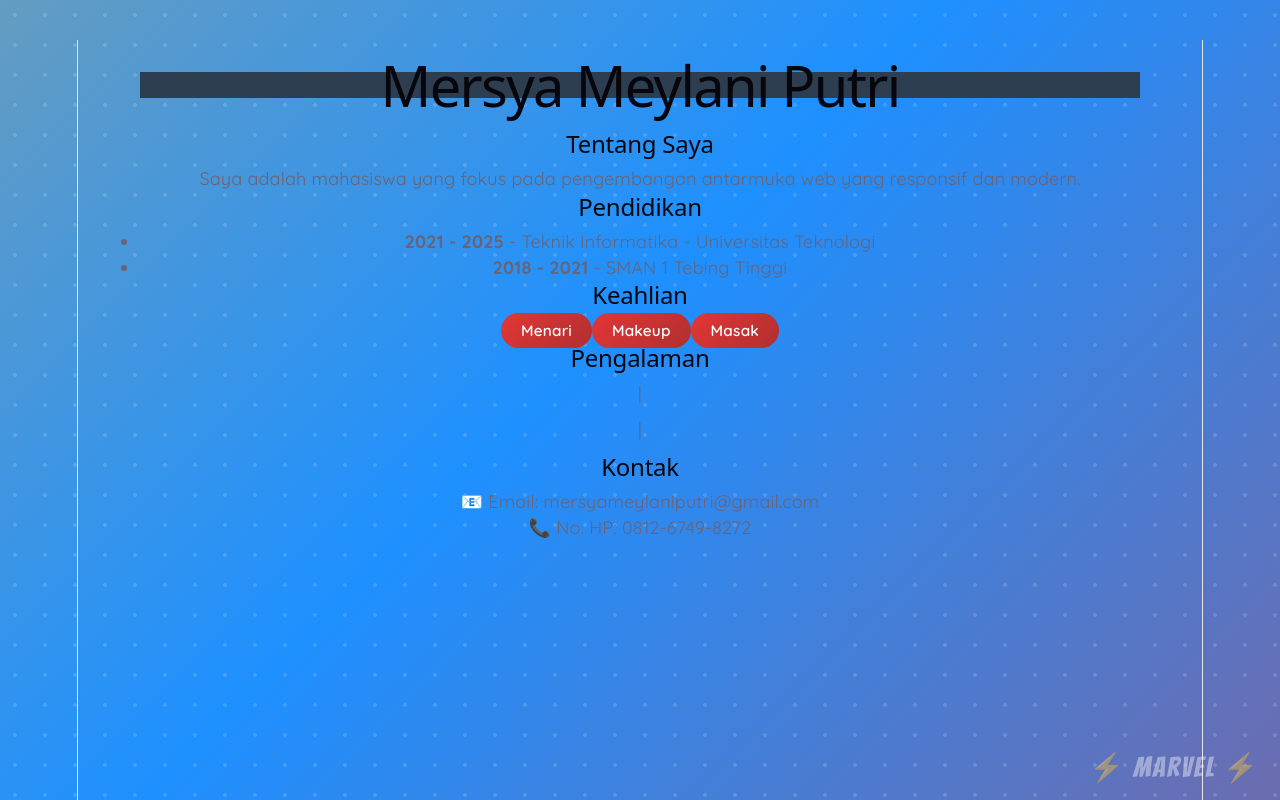
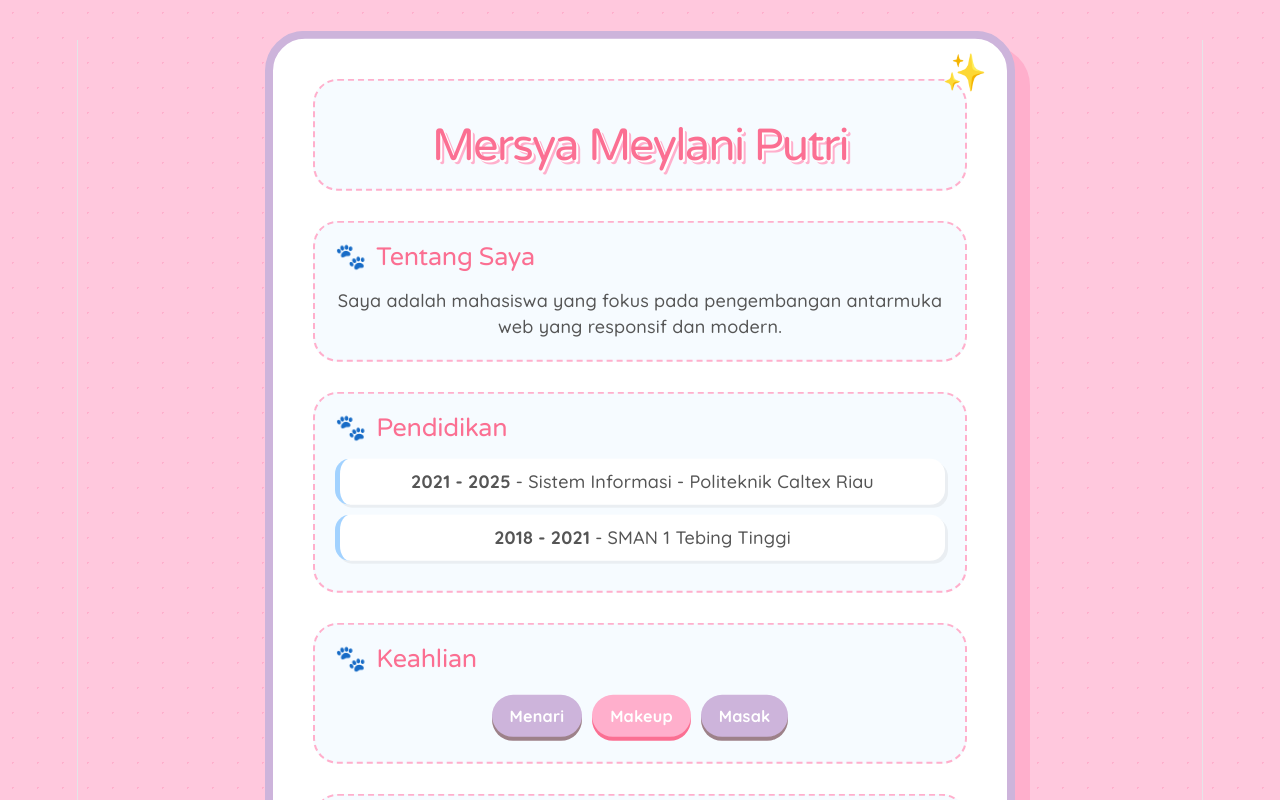
Before and after one commit to mersya24si/mersya-queen, a React (Vite) app: page / in a window 1280 px wide. Shown: the top 800 px of the page. Built offline with nearby package versions, Linux system fonts and the light colour scheme.

Commit message:
Tugas Pertemuan 2 Part 2

```diff
--- a/src/BiodataDiri/BiodataDiri.jsx
+++ b/src/BiodataDiri/BiodataDiri.jsx
@@ -13,13 +13,13 @@ const BiodataDiri = () => {
     umur: "20 tahun",
     bio: "Saya adalah mahasiswa yang fokus pada pengembangan antarmuka web yang responsif dan modern.",
     sekolah: [
-      { tahun: "2021 - 2025", namaSekolah: "Teknik Informatika - Universitas Teknologi" },
+      { tahun: "2021 - 2025", namaSekolah: "Sistem Informasi - Politeknik Caltex Riau" },
       { tahun: "2018 - 2021", namaSekolah: "SMAN 1 Tebing Tinggi" }
     ],
     keahlian: ["Menari", "Makeup", "Masak"],
     pengalaman: [
       { pengalaman: "Lomba tari mewakili kota di provinsi" },
-      { popengalaman: "Mengikuti lomba tari fls2n dan mendapatkan juara" }
+      { pengalaman: "Mengikuti lomba tari fls2n dan mendapatkan juara" }
     ],
     kontak: {
       email: "mersyameylaniputri@gmail.com",
--- a/src/BiodataDiri/Experience.jsx
+++ b/src/BiodataDiri/Experience.jsx
@@ -3,7 +3,7 @@ export const Experience = ({ listExp }) => (
     <h2 className="title-section">Pengalaman</h2>
     {listExp.map((exp, index) => (
       <div key={index} style={{ marginBottom: '10px' }}>
-        <strong>{exp.posisi}</strong> | {exp.perusahaan}
+        <strong>{exp.pengalaman}</strong> | {exp.pengalaman}
       </div>
     ))}
   </div>
--- a/src/BiodataDiri/Header.jsx
+++ b/src/BiodataDiri/Header.jsx
@@ -1,6 +1,8 @@
+// Di file child component
 export const Header = ({ nama, role }) => (
-  <div className="card-biodata" style={{ textAlign: 'center', background: '#2c3e50', color: 'white' }}>
+  <div className="card-biodata" style={{ textAlign: 'center' }}>
+    {/* Hapus background & color inline agar mengikuti custom.css */}
     <h1>{nama}</h1>
-    <p style={{ opacity: 0.9 }}>{role}</p>
+    <p style={{ fontStyle: 'italic', marginTop: '10px' }}>{role}</p>
   </div>
 );
--- a/src/BiodataDiri/custom.css
+++ b/src/BiodataDiri/custom.css
@@ -1,12 +1,12 @@
-@import url('https://fonts.googleapis.com/css2?family=Quicksand:wght@400;500;600;700&family=Bangers&display=swap');
+@import url('https://fonts.googleapis.com/css2?family=Quicksand:wght@500;700&family=Varela+Round&display=swap');
 
 :root {
-  --marvel-red: #e23636;
-  --marvel-dark-red: #b12f2f;
-  --marvel-gold: #f5b642;
-  --marvel-blue: #1e90ff;
-  --marvel-dark-blue: #0a4d8c;
-  --marvel-gray: #2c2c2c;
+  --pink-primary: #ffafcc;
+  --pink-light: #ffc8dd;
+  --pink-dark: #fb6f92;
+  --purple-soft: #cdb4db;
+  --blue-soft: #a2d2ff;
+  --white-bg: #ffffff;
 }
 
 * {
@@ -16,452 +16,130 @@
 }
 
 body {
-  background: linear-gradient(-45deg, #e23636, #1e90ff, #f5b642, #2c2c2c);
-  background-size: 400% 400%;
-  animation: comicBG 10s ease infinite;
+  /* Background dengan pola dot lucu */
+  background-color: var(--pink-light);
+  background-image: radial-gradient(var(--pink-primary) 1px, transparent 1px);
+  background-size: 25px 25px;
   font-family: 'Quicksand', sans-serif;
   padding: 40px 20px;
-  min-height: 100vh;
-  position: relative;
-}
-
-/* Comic dot pattern */
-body::before {
-  content: '';
-  position: fixed;
-  top: 0;
-  left: 0;
-  width: 100%;
-  height: 100%;
-  background-image: radial-gradient(circle, rgba(255,255,255,0.15) 2px, transparent 2px);
-  background-size: 30px 30px;
-  pointer-events: none;
-  z-index: 0;
-}
-
-/* Marvel logo */
-body::after {
-  content: '⚡ MARVEL ⚡';
-  position: fixed;
-  bottom: 20px;
-  right: 20px;
-  font-family: 'Bangers', cursive;
-  font-size: 28px;
-  color: rgba(255, 255, 255, 0.4);
-  letter-spacing: 2px;
-  pointer-events: none;
-  z-index: 0;
-}
-
-@keyframes comicBG {
-  0% { background-position: 0% 50%; }
-  50% { background-position: 100% 50%; }
-  100% { background-position: 0% 50%; }
+  color: #555;
 }
 
 .container-biodata {
-  max-width: 1000px;
+  max-width: 750px;
   margin: 0 auto;
+  background: var(--white-bg);
+  padding: 40px;
+  border-radius: 40px; /* Sangat bulat agar terlihat ramah */
+  border: 8px solid var(--purple-soft);
+  box-shadow: 15px 15px 0px var(--pink-primary); /* Bayangan solid ala kartun */
   position: relative;
-  z-index: 1;
+  overflow: hidden;
 }
 
-/* CV Container - Layout 2 Kolom */
-.cv-container {
-  display: grid;
-  grid-template-columns: 320px 1fr;
-  gap: 25px;
-  background: transparent;
-  animation: fadeInUp 0.6s ease-out;
+/* Dekorasi stiker di pojok */
+.container-biodata::before {
+  content: '✨';
+  position: absolute;
+  top: 20px;
+  right: 20px;
+  font-size: 2rem;
 }
 
-/* Sidebar Kiri - Profil & Kontak */
-.cv-sidebar {
-  background: linear-gradient(135deg, #1a1a2e, #16213e);
-  border-radius: 25px;
-  padding: 30px 25px;
-  border: 2px solid #e23636;
-  box-shadow: 12px 12px 0 rgba(226, 54, 54, 0.3);
-  position: relative;
-  transition: all 0.3s ease;
+.container-biodata::after {
+  content: '🌸';
+  position: absolute;
+  bottom: 20px;
+  left: 20px;
+  font-size: 2rem;
 }
 
-.cv-sidebar:hover {
-  transform: translateY(-5px);
-  box-shadow: 15px 15px 0 rgba(226, 54, 54, 0.4);
+/* Card Section */
+.card-biodata {
+  margin-bottom: 30px;
+  padding: 20px;
+  background: rgba(162, 210, 255, 0.1);
+  border-radius: 25px;
+  border: 2px dashed var(--pink-primary);
 }
 
-.cv-sidebar::before {
-  content: '★';
-  position: absolute;
-  top: -15px;
-  left: -15px;
+/* Judul Nama (Header) */
+.card-biodata h1 {
+  font-family: 'Varela Round', sans-serif;
+  color: var(--pink-dark);
   font-size: 2.5rem;
-  color: #f5b642;
-  animation: starSpin 3s linear infinite;
+  text-shadow: 2px 2px 0px #fff, 4px 4px 0px var(--pink-primary);
+  margin-bottom: 10px;
 }
 
-/* Avatar / Foto Profil */
-.profile-avatar {
-  text-align: center;
-  margin-bottom: 25px;
-}
-
-.profile-avatar .avatar-icon {
-  font-size: 80px;
-  background: linear-gradient(135deg, #e23636, #f5b642);
-  width: 120px;
-  height: 120px;
-  border-radius: 50%;
-  display: flex;
-  align-items: center;
-  justify-content: center;
-  margin: 0 auto 15px;
-  box-shadow: 0 8px 20px rgba(0, 0, 0, 0.3);
-  animation: pulseAvatar 2s ease-in-out infinite;
-}
-
-@keyframes pulseAvatar {
-  0%, 100% { transform: scale(1); }
-  50% { transform: scale(1.05); }
-}
-
-.profile-avatar h1 {
-  font-family: 'Bangers', cursive;
-  font-size: 2rem;
-  color: #f5b642;
-  margin-bottom: 8px;
-  letter-spacing: 1px;
-}
-
-.profile-avatar .title {
-  color: #e23636;
-  font-weight: 600;
-  font-size: 0.9rem;
-  background: rgba(255, 255, 255, 0.1);
-  display: inline-block;
-  padding: 5px 15px;
-  border-radius: 50px;
-}
-
-/* Sidebar Sections */
-.sidebar-section {
-  margin-top: 25px;
-  padding-top: 20px;
-  border-top: 2px solid rgba(226, 54, 54, 0.3);
-}
-
-.sidebar-title {
-  font-family: 'Bangers', cursive;
-  font-size: 1.3rem;
-  color: #f5b642;
+/* Judul Section */
+.title-section {
+  font-family: 'Varela Round', sans-serif;
+  color: var(--pink-dark);
+  font-size: 1.4rem;
   margin-bottom: 15px;
   display: flex;
   align-items: center;
   gap: 10px;
 }
 
-.sidebar-title span {
-  font-size: 1.5rem;
+.title-section::before {
+  content: '🐾'; /* Icon lucu di depan judul */
 }
 
-/* Contact Info */
-.contact-info {
+/* Pendidikan & Pengalaman List */
+ul {
   list-style: none;
 }
 
-.contact-info li {
-  display: flex;
-  align-items: center;
-  gap: 12px;
-  margin-bottom: 12px;
-  color: #ddd;
-  font-size: 0.85rem;
-  padding: 8px;
-  background: rgba(255, 255, 255, 0.05);
-  border-radius: 12px;
-  transition: all 0.3s ease;
+li {
+  background: white;
+  margin-bottom: 10px;
+  padding: 10px 20px;
+  border-radius: 15px;
+  border-left: 5px solid var(--blue-soft);
+  box-shadow: 3px 3px 0px rgba(0,0,0,0.05);
 }
 
-.contact-info li:hover {
-  background: rgba(226, 54, 54, 0.2);
-  transform: translateX(5px);
-}
-
-.contact-info li .icon {
-  font-size: 1.2rem;
-}
-
-/* Skills in Sidebar */
-.skill-item {
-  margin-bottom: 15px;
-}
-
-.skill-name {
-  color: #fff;
-  font-weight: 600;
-  font-size: 0.85rem;
-  margin-bottom: 5px;
-  display: block;
-}
-
-.skill-bar {
-  height: 8px;
-  background: rgba(255, 255, 255, 0.2);
-  border-radius: 10px;
-  overflow: hidden;
-}
-
-.skill-progress {
-  height: 100%;
-  background: linear-gradient(90deg, #e23636, #f5b642);
-  border-radius: 10px;
-  animation: fillBar 1s ease-out;
-}
-
-@keyframes fillBar {
-  from { width: 0; }
-  to { width: var(--width); }
-}
-
-/* Main Content - Kanan */
-.cv-main {
-  background: linear-gradient(135deg, #fff9f5, #fff5ee);
-  border-radius: 25px;
-  padding: 35px;
-  border-left: 8px solid #e23636;
-  box-shadow: 10px 10px 0 rgba(0, 0, 0, 0.1);
-  transition: all 0.3s ease;
-}
-
-.cv-main:hover {
-  transform: translateY(-5px);
-  box-shadow: 15px 15px 0 rgba(226, 54, 54, 0.2);
-}
-
-/* Welcome Message */
-.welcome-message {
-  background: linear-gradient(135deg, #fff5e6, #ffffff);
-  border: 2px solid #e23636;
-  border-radius: 20px;
-  padding: 12px 20px;
-  margin-bottom: 25px;
-  text-align: center;
-  font-family: 'Bangers', cursive;
-  font-size: 1rem;
-  color: #e23636;
-  animation: pulse 2s ease-in-out infinite;
-}
-
-/* Section Styling */
-.cv-section {
-  margin-bottom: 30px;
-}
-
-.cv-section-title {
-  font-family: 'Bangers', cursive;
-  font-size: 1.5rem;
-  color: #e23636;
-  border-left: 5px solid #f5b642;
-  padding-left: 15px;
-  margin-bottom: 20px;
-  display: flex;
-  align-items: center;
-  gap: 10px;
-}
-
-.cv-section-title span {
-  font-size: 1.6rem;
-}
-
-/* About Text */
-.about-text {
-  color: #444;
-  line-height: 1.6;
-  background: rgba(226, 54, 54, 0.05);
-  padding: 15px;
-  border-radius: 15px;
-}
-
-/* Education & Experience Items */
-.timeline-item {
-  margin-bottom: 20px;
-  padding-left: 20px;
-  border-left: 3px solid #e23636;
-  position: relative;
-  transition: all 0.3s ease;
-}
-
-.timeline-item:hover {
-  transform: translateX(5px);
-  border-left-color: #f5b642;
-}
-
-.timeline-item::before {
-  content: '⚡';
-  position: absolute;
-  left: -12px;
-  top: 0;
-  font-size: 1rem;
-  color: #f5b642;
-}
-
-.item-year {
-  font-weight: 700;
-  color: #e23636;
-  font-size: 0.85rem;
-  margin-bottom: 5px;
-}
-
-.item-title {
-  font-weight: 700;
-  color: #333;
-  font-size: 1rem;
-  margin-bottom: 3px;
-}
-
-.item-institution {
-  color: #666;
-  font-size: 0.85rem;
-}
-
-/* Skills Tags */
-.skills-tags {
-  display: flex;
-  flex-wrap: wrap;
-  gap: 10px;
-  margin-top: 10px;
-}
-
+/* Skill Tags (Warna-warni Pastel) */
 .skill-tag {
-  background: linear-gradient(135deg, #e23636, #b12f2f);
-  padding: 8px 20px;
-  border-radius: 30px;
+  display: inline-block;
+  background: var(--pink-primary);
   color: white;
-  font-weight: 600;
-  font-size: 0.85rem;
-  transition: all 0.3s ease;
+  padding: 8px 18px;
+  margin: 5px;
+  border-radius: 50px;
+  font-weight: bold;
+  font-size: 0.9rem;
+  box-shadow: 0 4px 0 var(--pink-dark);
+  transition: transform 0.2s;
   cursor: pointer;
 }
 
 .skill-tag:hover {
-  transform: translateY(-3px) scale(1.05);
-  background: linear-gradient(135deg, #f5b642, #e23636);
-  box-shadow: 0 5px 15px rgba(226, 54, 54, 0.4);
+  transform: translateY(-5px) scale(1.1);
 }
 
-/* Social Links */
-.social-links {
-  display: flex;
-  gap: 15px;
-  margin-top: 15px;
-  justify-content: center;
+.skill-tag:nth-child(even) {
+  background: var(--purple-soft);
+  box-shadow: 0 4px 0 #9d8189;
 }
 
-.social-link {
-  background: rgba(255, 255, 255, 0.1);
-  width: 40px;
-  height: 40px;
-  border-radius: 50%;
-  display: flex;
-  align-items: center;
-  justify-content: center;
-  font-size: 1.3rem;
-  transition: all 0.3s ease;
-  cursor: pointer;
+/* Kontak */
+.contact-info {
+  color: var(--pink-dark);
+  font-weight: bold;
+  font-size: 1rem;
+  margin: 5px 0;
 }
 
-.social-link:hover {
-  background: #e23636;
-  transform: translateY(-5px) rotate(360deg);
+/* Animasi melayang untuk kontainer */
+@keyframes float {
+  0% { transform: translateY(0px); }
+  50% { transform: translateY(-10px); }
+  100% { transform: translateY(0px); }
 }
 
-/* Animations */
-@keyframes fadeInUp {
-  from {
-    opacity: 0;
-    transform: translateY(30px);
-  }
-  to {
-    opacity: 1;
-    transform: translateY(0);
-  }
+.container-biodata {
+  animation: float 4s ease-in-out infinite;
 }
-
-@keyframes starSpin {
-  from { transform: rotate(0deg); }
-  to { transform: rotate(360deg); }
-}
-
-@keyframes pulse {
-  0%, 100% { transform: scale(1); }
-  50% { transform: scale(1.02); }
-}
-
-/* Responsive Design */
-@media (max-width: 768px) {
-  body {
-    padding: 20px 15px;
-  }
-
-  .cv-container {
-    grid-template-columns: 1fr;
-    gap: 20px;
-  }
-
-  .cv-sidebar {
-    order: 2;
-  }
-
-  .cv-main {
-    order: 1;
-    padding: 25px;
-  }
-
-  .profile-avatar .avatar-icon {
-    width: 100px;
-    height: 100px;
-    font-size: 60px;
-  }
-
-  .profile-avatar h1 {
-    font-size: 1.6rem;
-  }
-
-  .cv-section-title {
-    font-size: 1.3rem;
-  }
-
-  .timeline-item {
-    padding-left: 15px;
-  }
-}
-
-/* Print Styles - untuk CV cetak */
-@media print {
-  body {
-    background: white;
-    padding: 0;
-  }
-
-  body::before, body::after {
-    display: none;
-  }
-
-  .cv-container {
-    display: block;
-  }
-
-  .cv-sidebar, .cv-main {
-    box-shadow: none;
-    border: 1px solid #ddd;
-  }
-
-  .welcome-message {
-    display: none;
-  }
-
-  .skill-tag, .social-link {
-    break-inside: avoid;
-  }
-}
```
Also changed, not shown: BiodataDiri.html (+60 -1 lines).
